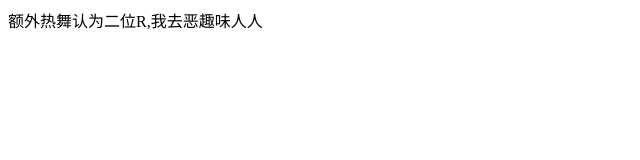
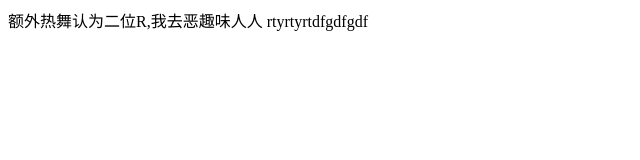
Before and after one commit to Pengya123/MyProject2, a plain HTML site: page index/index.html in a window 1280 px wide. Shown: the whole page, without its empty margins (0-640 px from the left). Drawn offline with Linux system fonts and the light colour scheme.

Commit message:
Update index.html

```diff
--- a/index/index.html
+++ b/index/index.html
@@ -6,5 +6,6 @@
 </head>
 <body>
 	额外热舞认为二位R,我去恶趣味人人
+	rtyrtyrtdfgdfgdf
 </body>
 </html>
```
